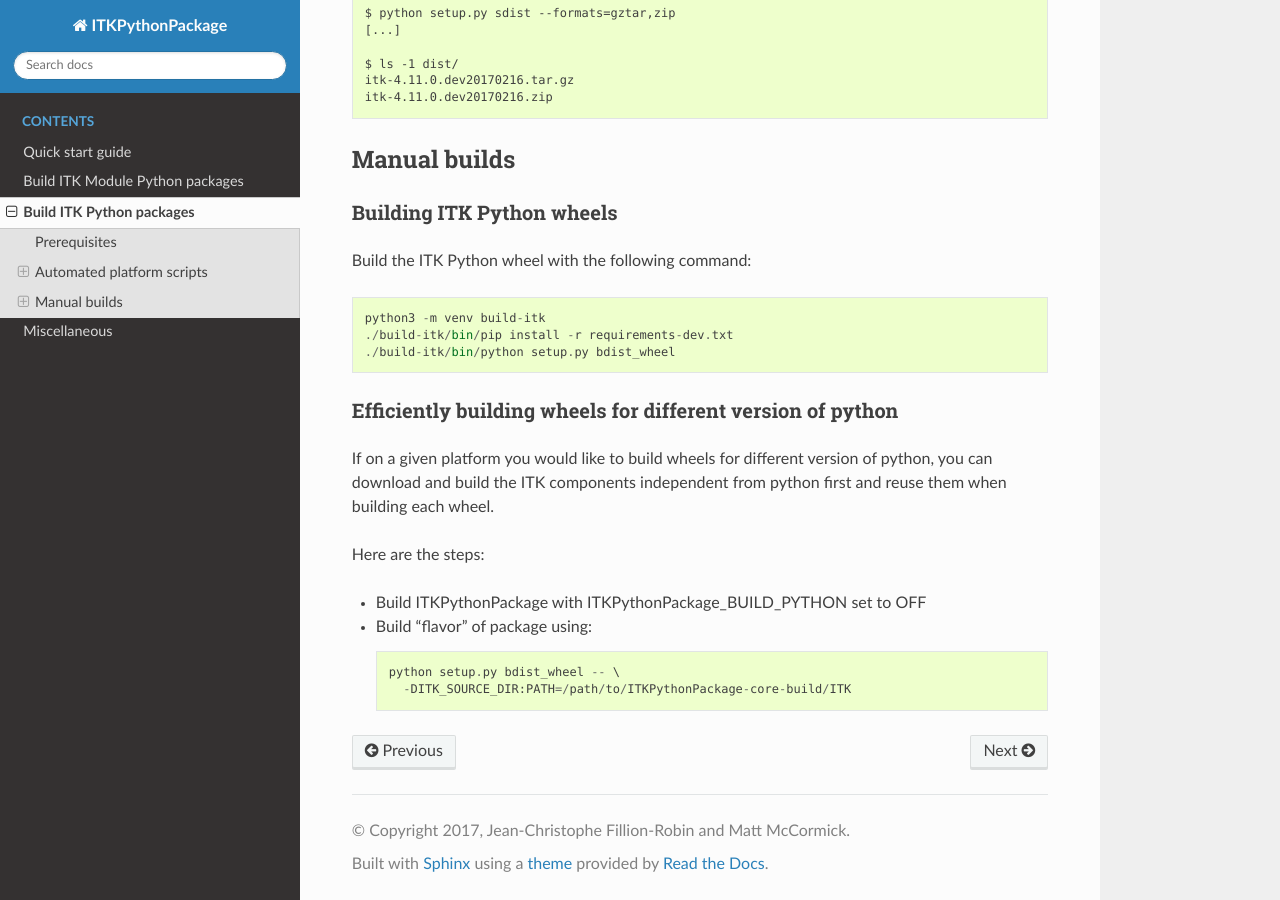
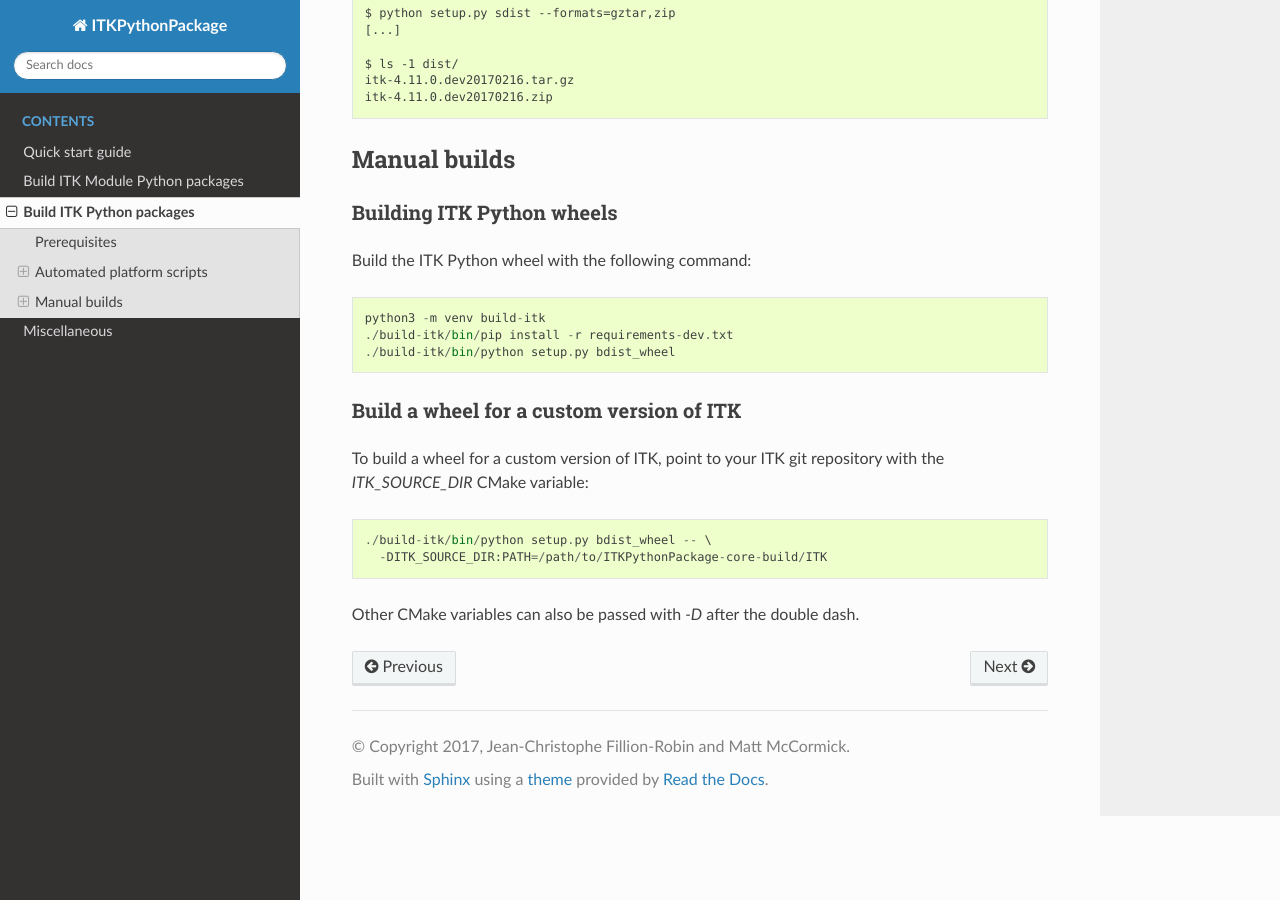
Before and after one commit to InsightSoftwareConsortium/ITKPythonPackage, a Sphinx documentation site: the page built from docs/Build_ITK_Python_packages.rst, in a window 1280 px wide and 900 px high, scrolled down 2400 px. Built offline with Sphinx 7.4.7 and the Read the Docs theme 2.0.0, drawn with Linux system fonts in a browser that asks for light colours.

Commit message:
doc: Document how to build with a custom version of ITK

```diff
--- a/docs/Build_ITK_Python_packages.rst
+++ b/docs/Build_ITK_Python_packages.rst
@@ -118,16 +118,13 @@ Build the ITK Python wheel with the following command::
 	./build-itk/bin/pip install -r requirements-dev.txt
 	./build-itk/bin/python setup.py bdist_wheel
 
-Efficiently building wheels for different version of python
------------------------------------------------------------
+Build a wheel for a custom version of ITK
+-----------------------------------------
 
-If on a given platform you would like to build wheels for different version of python, you can download and build the ITK components independent from python first and reuse them when building each wheel.
+To build a wheel for a custom version of ITK, point to your ITK git repository
+with the `ITK_SOURCE_DIR` CMake variable::
 
-Here are the steps:
+	./build-itk/bin/python setup.py bdist_wheel -- \
+	  -DITK_SOURCE_DIR:PATH=/path/to/ITKPythonPackage-core-build/ITK
 
-- Build ITKPythonPackage with ITKPythonPackage_BUILD_PYTHON set to OFF
-
-- Build "flavor" of package using::
-
-	python setup.py bdist_wheel -- \
-	  -DITK_SOURCE_DIR:PATH=/path/to/ITKPythonPackage-core-build/ITK
+Other CMake variables can also be passed with `-D` after the double dash.
```
